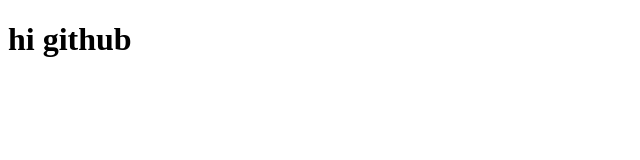
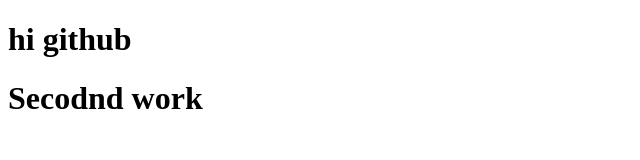
Before and after one commit to Alimul1234/my-first-website, a plain HTML site: page index.html in a window 1280 px wide. Shown: the whole page, without its empty margins (0-640 px from the left). Drawn offline with Linux system fonts and the light colour scheme.

Commit message:
second work

```diff
--- a/index.html
+++ b/index.html
@@ -7,5 +7,6 @@
 </head>
 <body>
     <h1>hi github</h1>
+    <h1>Secodnd work</h1>
 </body>
 </html>
```
Also changed, not shown: 1 other file.
